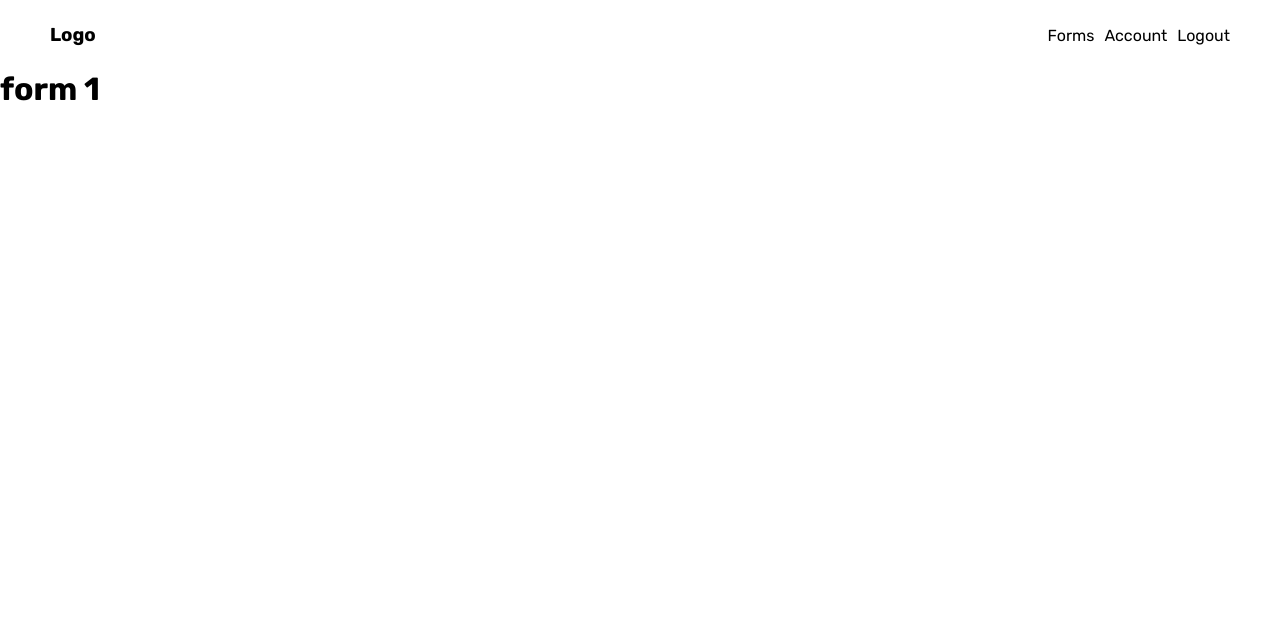
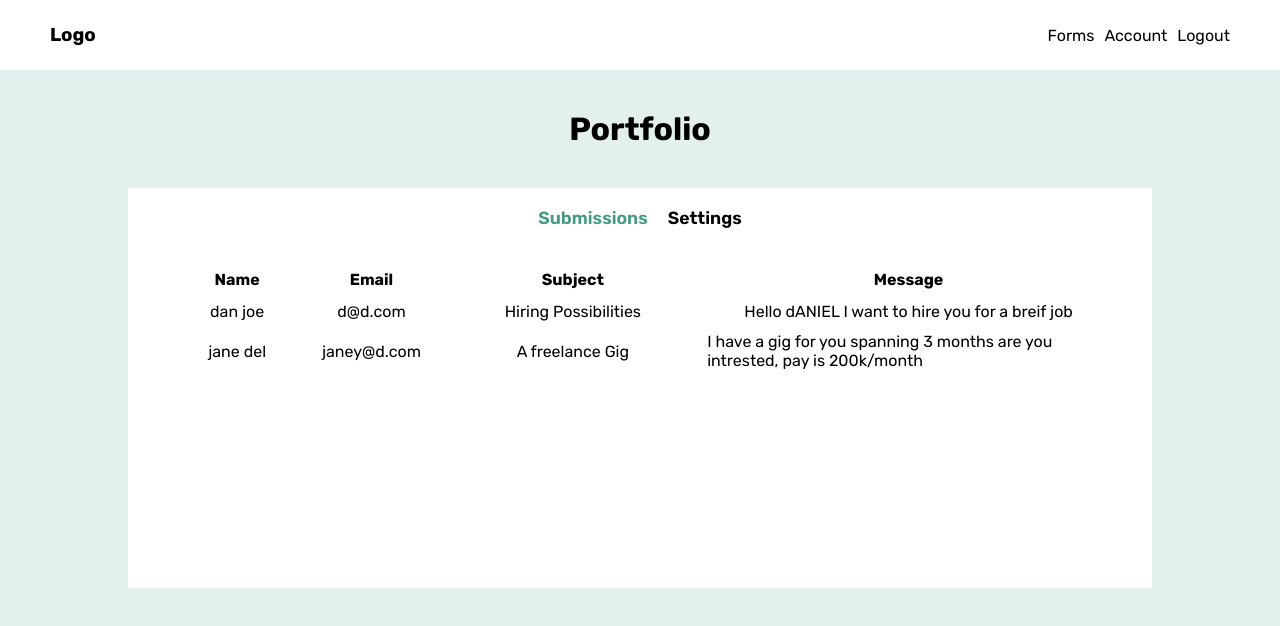
Before and after one commit to IgweDaniel/Forny, a Vue app in the folder ui/: page /form/1 in a window 1280 px wide. Shown: the top 626 px of the page. Built offline with nearby package versions, Linux system fonts and the light colour scheme.

Commit message:
added vue.config.js for svg loading, created form page aswell as form settings, form submissions and  tabs components

```diff
--- a/ui/package.json
+++ b/ui/package.json
@@ -11,6 +11,7 @@
     "core-js": "^3.6.5",
     "vue": "^2.6.11",
     "vue-router": "^3.2.0",
+    "vue-svg-loader": "^0.16.0",
     "vuex": "^3.4.0"
   },
   "devDependencies": {
--- a/ui/src/App.vue
+++ b/ui/src/App.vue
@@ -22,16 +22,22 @@
 body {
   font-family: "Rubik", sans-serif;
 }
-
+.page {
+  background: rgba(67, 154, 134, 0.15);
+  height: 100vh;
+  overflow: hidden;
+}
 button {
   box-shadow: none;
   background: transparent;
   border: none;
-
+  color: inherit;
   font-family: "Rubik", sans-serif;
-  font-size: 1rem;
+  font-size: inherit;
+  font-weight: inherit;
   /* outline: none; */
   cursor: pointer;
+  outline: none;
 }
 
 a {
--- a/ui/src/components/CustomInput.vue
+++ b/ui/src/components/CustomInput.vue
@@ -1,6 +1,6 @@
 <template>
   <div class="input">
-    <span class="input__icon">
+    <span class="input__icon" v-if="icon">
       <slot></slot>
     </span>
     <input type="text" class="input__element" :placeholder="placeholder" />
@@ -11,6 +11,10 @@
 export default {
   props: {
     placeholder: String,
+    icon: {
+      default: true,
+      type: Boolean,
+    },
   },
 };
 </script>
@@ -24,6 +28,7 @@ export default {
   justify-content: center;
   border: 1px solid var(--muted-color);
   width: 100%;
+  background: #fff;
 }
 
 .input__icon {
@@ -41,6 +46,7 @@ export default {
   margin: 0;
   border: none;
   outline: none;
+  padding: 0 10px;
 }
 
 .input__element,
--- /dev/null
+++ b/ui/src/components/FormSettings.vue
@@ -0,0 +1,44 @@
+<template>
+  <div class="formsettings">
+    <div class="name formsetting">
+      <div class="formsetting__input">
+        <CustomInput :icon="false" />
+      </div>
+      <button class="button">save</button>
+    </div>
+    <div class="targetEmail"></div>
+    <div class="deleteForm"></div>
+  </div>
+</template>
+
+<script>
+import { CustomInput } from "@/components";
+export default {
+  components: { CustomInput },
+};
+</script>
+
+<style scoped>
+.formsettings {
+  margin: 20px 0;
+}
+
+.formsetting {
+  height: 42px;
+  padding: 0 20px;
+  width: 100%;
+  display: flex;
+  align-items: center;
+}
+.formsetting__input {
+  flex: 1;
+  margin-right: 20px;
+}
+
+.formsetting .button {
+  width: 150px;
+  background: var(--primary-color);
+  height: 100%;
+  color: #fff;
+}
+</style>
--- /dev/null
+++ b/ui/src/components/FormSubms.vue
@@ -0,0 +1,83 @@
+<template>
+  <table class="subs">
+    <thead>
+      <tr class="row">
+        <td class="name col ">Name</td>
+        <td class="email col">Email</td>
+        <td class="subject col">Subject</td>
+        <td class="message col">Message</td>
+      </tr>
+    </thead>
+    <tbody>
+      <tr v-for="sub in subs" :key="sub.id" class="row">
+        <td class="name col">{{ sub.name }}</td>
+        <td class="email col">{{ sub.email }}</td>
+        <td class="subject col">{{ sub.subject }}</td>
+        <td class="message col">{{ sub.message }}</td>
+      </tr>
+    </tbody>
+  </table>
+</template>
+
+<script>
+export default {
+  data: () => ({
+    subs: [
+      {
+        id: 1,
+        name: "dan joe",
+        email: "d@d.com",
+        subject: "Hiring Possibilities",
+        message: "Hello dANIEL I want to hire you for a breif job",
+      },
+      {
+        id: 2,
+        name: "jane del",
+        email: "janey@d.com",
+        subject: "A freelance Gig",
+        message:
+          "I have a gig for you spanning 3 months are you intrested, pay is 200k/month",
+      },
+    ],
+  }),
+};
+</script>
+
+<style scoped>
+.subs {
+  width: 100%;
+  margin: 40px 0 0;
+}
+.subs thead,
+.subs tbody {
+  width: 100%;
+}
+.subs thead {
+  font-weight: 700;
+}
+.subs thead .col {
+  /* border-bottom: 1px solid var(--primary-color); */
+}
+.subs .col {
+  display: flex;
+  align-items: center;
+  justify-content: center;
+}
+.subs .row {
+  display: flex;
+  align-items: center;
+  justify-content: center;
+}
+.subs tbody .row {
+  min-height: 40px;
+}
+.subs .col {
+  flex: 1;
+}
+.subs .col.subject {
+  flex: 2;
+}
+.subs .col.message {
+  flex: 3;
+}
+</style>
--- a/ui/src/components/Header.vue
+++ b/ui/src/components/Header.vue
@@ -36,6 +36,7 @@ export default {
   padding: 0 50px;
   /* background: var(--secondary-color); */
   /* color: #fff; */
+  background: #fff;
 }
 .logo {
   width: 200px;
--- /dev/null
+++ b/ui/src/components/Tab.vue
@@ -0,0 +1,37 @@
+<template>
+  <div>
+    tab
+  </div>
+</template>
+
+<script>
+export default {
+  props: {
+    tabList: Array,
+  },
+
+  computed: {},
+  mounted() {
+    // console.log(this.$slots.default[1]);
+    // console.log(this.tabList[0].component);
+  },
+};
+</script>
+
+<style scoped>
+.tab__header {
+  display: flex;
+  align-items: center;
+  justify-content: center;
+}
+.tab__item {
+  margin: 0 10px;
+  font-weight: 600;
+  font-size: 1.1rem;
+}
+.tab_content {
+}
+.tab__item.active {
+  color: var(--primary-color);
+}
+</style>
--- a/ui/src/components/index.js
+++ b/ui/src/components/index.js
@@ -1,4 +1,7 @@
 import CustomInput from "./CustomInput.vue";
 import Header from "./Header.vue";
+import Tab from "./Tab.vue";
+import FormSubms from "./FormSubms.vue";
+import FormSettings from "./FormSettings.vue";
 
-export { CustomInput, Header };
+export { CustomInput, Header, Tab, FormSubms, FormSettings };
--- a/ui/src/views/Form.vue
+++ b/ui/src/views/Form.vue
@@ -1,20 +1,77 @@
 <template>
-  <div>
+  <div class="page">
     <Header />
-    <h1>
-      form
-      {{ $route.params.id }}
+    <h1 class="title">
+      {{ form.name }}
     </h1>
+
+    <div class="form container">
+      <div class="tab">
+        <ul class="tab__header">
+          <li class="tab__item active"><button>Submissions</button></li>
+          <li class="tab__item"><button>Settings</button></li>
+        </ul>
+
+        <div class="tab_content">
+          <FormSubms />
+          <FormSettings v-if="1 == 2" />
+        </div>
+      </div>
+    </div>
   </div>
 </template>
 
 <script>
-import { Header } from "@/components";
+import { Header, FormSubms, FormSettings } from "@/components";
+import { forms } from "@/data.js";
 export default {
+  data: () => ({
+    tabList: [{ name: "Submissions", component: 1 }],
+  }),
   components: {
     Header,
+    FormSubms,
+    FormSettings,
+  },
+  computed: {
+    form() {
+      const formId = this.$route.params.id,
+        form = forms.find((form) => form.id == formId);
+      return form;
+    },
   },
 };
 </script>
 
-<style></style>
+<style scoped>
+.page .title {
+  margin: 40px auto;
+  display: flex;
+  align-items: center;
+  justify-content: center;
+}
+
+.form {
+  height: 400px;
+  background: #fff;
+  width: 80%;
+  --marginVertical: 40px;
+  margin-top: var(--marginVertical);
+  margin-bottom: var(--marginVertical);
+  padding: 20px 40px;
+}
+.tab__header {
+  display: flex;
+  align-items: center;
+  justify-content: center;
+}
+.tab__item {
+  margin: 0 10px;
+  font-weight: 600;
+  font-size: 1.1rem;
+}
+
+.tab__item.active {
+  color: var(--primary-color);
+}
+</style>
--- a/ui/src/views/Home.vue
+++ b/ui/src/views/Home.vue
@@ -5,17 +5,29 @@
       <h2 class="title">
         My Forms
       </h2>
+
+      <button class="new-form">
+        <span class="icon">
+          <i class="fas fa-plus"></i>
+        </span>
+        <span class="text">New form</span>
+      </button>
       <div class="formList">
-        <div class="add-form">
-          <img src="@/assets/add.png" alt="" />
-        </div>
+        <div class="form" v-for="form in forms" :key="form.id">
+          <router-link
+            :to="{ name: 'Form', params: { id: form.id } }"
+            class="form__content"
+          >
+            <div class="form_display">
+              <EggIcon />
+            </div>
 
-        <div class="form" v-for="form in forms" :key="form.id">
-          <router-link :to="{ name: 'Form', params: { id: form.id } }">
-            <h4>
-              {{ form.name }}
-            </h4>
-            <p>count: {{ form.submissions_count }}</p>
+            <div class="form__info">
+              <h4>
+                {{ form.name }}
+              </h4>
+              <p>{{ form.submissions_count }} submissions</p>
+            </div>
           </router-link>
         </div>
       </div>
@@ -26,6 +38,8 @@
 <script>
 import { Header } from "@/components";
 import { forms } from "@/data.js";
+
+import EggIcon from "@/assets/egg.svg";
 export default {
   data: () => {
     return {
@@ -34,18 +48,15 @@ export default {
   },
   components: {
     Header,
+    EggIcon,
   },
 };
 </script>
 
 <style scoped>
-.page {
-  height: 100vh;
-  overflow: hidden;
-  background: rgba(67, 154, 134, 0.1);
-}
 .home {
-  --marginVertical: 20px;
+  position: relative;
+  --marginVertical: 40px;
   margin-top: var(--marginVertical);
   margin-bottom: var(--marginVertical);
 }
@@ -54,11 +65,11 @@ export default {
   display: grid;
   grid-template-columns: repeat(auto-fit, 190px);
   grid-auto-rows: 210px;
-  padding: 50px 40px;
+  /* padding: 50px 40px; */
   column-gap: 30px;
-  background: #fff;
+  /* background: #fff; */
 }
-.add-form,
+
 .form {
   border-radius: 4px;
 }
@@ -66,12 +77,20 @@ export default {
   background: #fff;
   width: 100%;
   height: 100%;
-  background: #e2f3e2;
-  background: var(--primary-color);
-  color: #fff;
+  box-shadow: 0 2px 2px 0 rgba(67, 154, 134, 0.1);
+  /* background: var(--primary-color);
+  color: #fff; */
   cursor: pointer;
+  transition: all 0.2s linear;
 }
-.form a {
+
+.form:hover {
+  box-shadow: 0 13px 19px 0 rgba(191, 198, 204, 0.44);
+}
+.form:hover svg {
+  fill: var(--primary-color);
+}
+.form__content {
   display: flex;
   align-items: center;
   justify-content: center;
@@ -79,14 +98,45 @@ export default {
   height: 100%;
   width: 100%;
 }
-.add-form {
-  border: 1px dashed #ccc;
+.form_display {
+  height: 60%;
+  width: 100%;
   display: flex;
   align-items: center;
   justify-content: center;
+  /* border-bottom: 1px solid rgba(67, 154, 134, 0.2); */
 }
-.add-form img {
-  height: 60px;
-  width: 60px;
+
+.form_display svg {
+  fill: rgba(67, 154, 134, 0.15);
+  transition: all 0.2s linear;
+}
+.form__info {
+  height: 40%;
+  width: 100%;
+  padding: 0 20px;
+  display: flex;
+  justify-content: center;
+  flex-direction: column;
+}
+
+.new-form {
+  position: absolute;
+  right: 0;
+  height: 30px;
+  width: 120px;
+  display: flex;
+  align-items: center;
+  justify-content: center;
+  /* border: 1px solid var(--primary-color); */
+  background: #fff;
+  /* color: #fff; */
+  /* background: var(--primary-color); */
+}
+.new-form .icon {
+  font-size: 0.6rem;
+  margin-right: 5px;
+}
+.new-form .text {
 }
 </style>
--- /dev/null
+++ b/ui/vue.config.js
@@ -0,0 +1,14 @@
+module.exports = {
+  chainWebpack: (config) => {
+    const svgRule = config.module.rule("svg");
+
+    svgRule.uses.clear();
+
+    svgRule
+      .use("babel-loader")
+      .loader("babel-loader")
+      .end()
+      .use("vue-svg-loader")
+      .loader("vue-svg-loader");
+  },
+};
```
Also changed, not shown: ui/src/assets/egg.svg (added), 1 other file (tests, documents, lock files or other folders).
